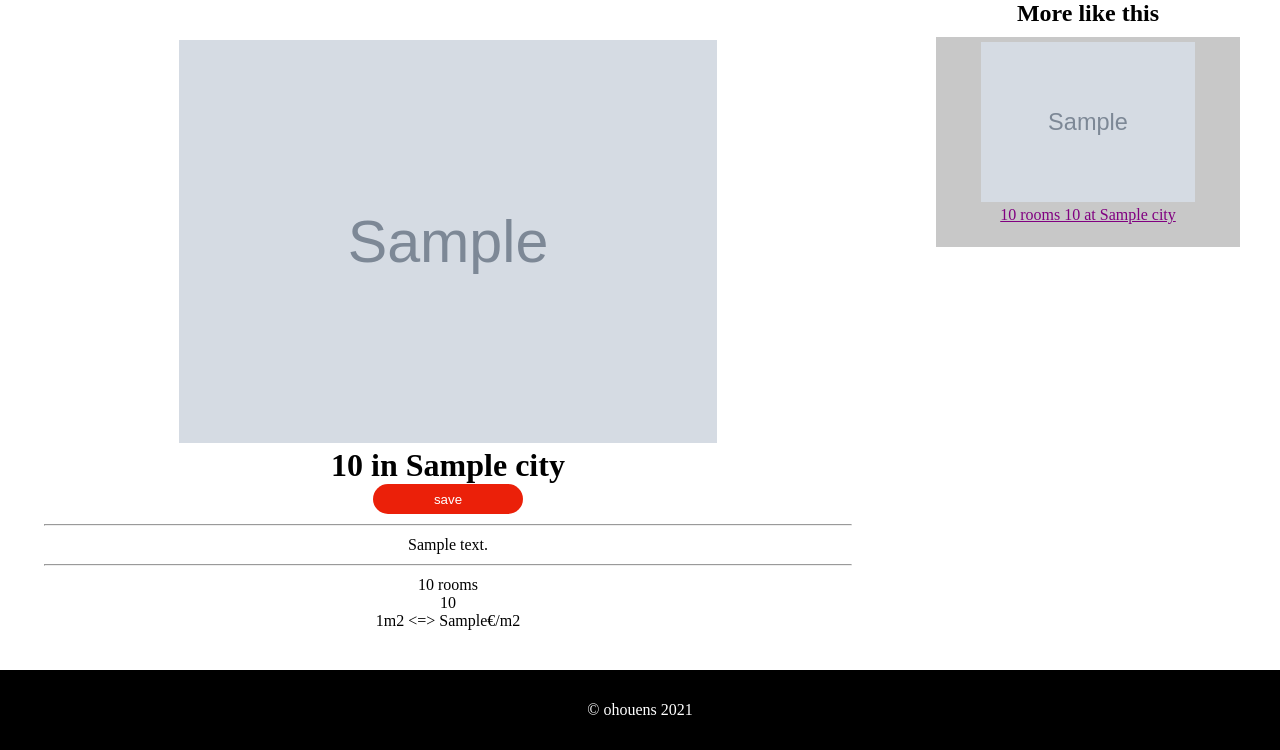
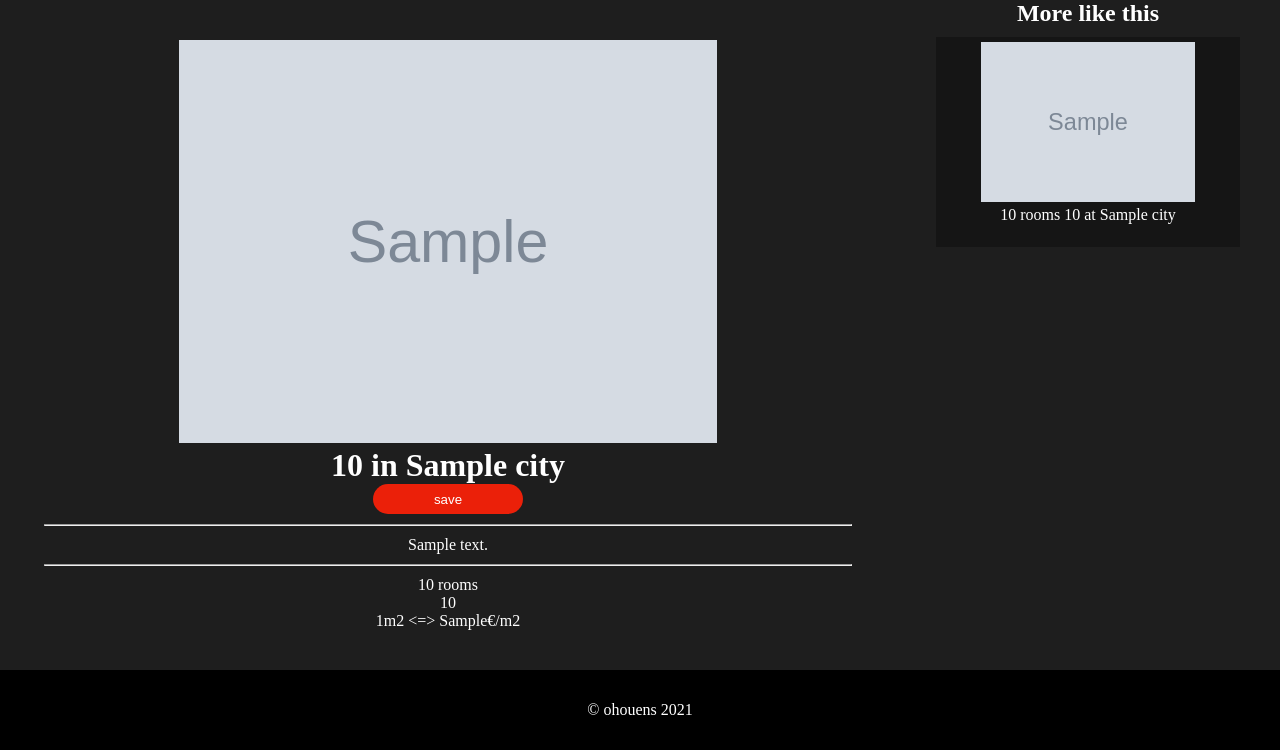
Before and after one commit to ohouens/Real_Estates_Recommender_System, a Django app: template PinEstate/adverts/templates/adverts/detail.html in a window 1280 px wide. Shown: the part 80-830 px from the top of the page. Run offline with Django 3.2, Linux system fonts and the light colour scheme; the template is opened without the code that fills it: most values are stand-ins (such as "Sample title", 1, 10 or a date in 2020); grey boxes marked "Sample" are stand-in pictures; some libraries are stand-ins or nearby versions.

Commit message:
Dark theme

```diff
--- a/PinEstate/adverts/static/adverts/style/base.css
+++ b/PinEstate/adverts/static/adverts/style/base.css
@@ -48,12 +48,13 @@ footer a{
 
 #container{
   min-height: 80vh;
+  background-color: #1E1E1E;
 }
 .item{
   display: inline-block;
+  background-color: #151515;
   width: 300px;
   height: 200px;
-  background-color: rgb(200, 200, 200);
   margin-left: 5px;
   margin-right: 5px;
   margin-bottom: 10px;
@@ -68,7 +69,10 @@ footer a{
   height: 80%;
 }
 .item a {
-  color: purple;
+  color: white;
+  text-decoration: none;
+}.item a:hover{
+  text-decoration: underline;
 }
 
 #title{
--- a/PinEstate/adverts/static/adverts/style/detail.css
+++ b/PinEstate/adverts/static/adverts/style/detail.css
@@ -1,3 +1,7 @@
+#container.flex{
+  color: white;
+}
+
 #pin{
   width: 70%;
   font-size: 1em;
```
